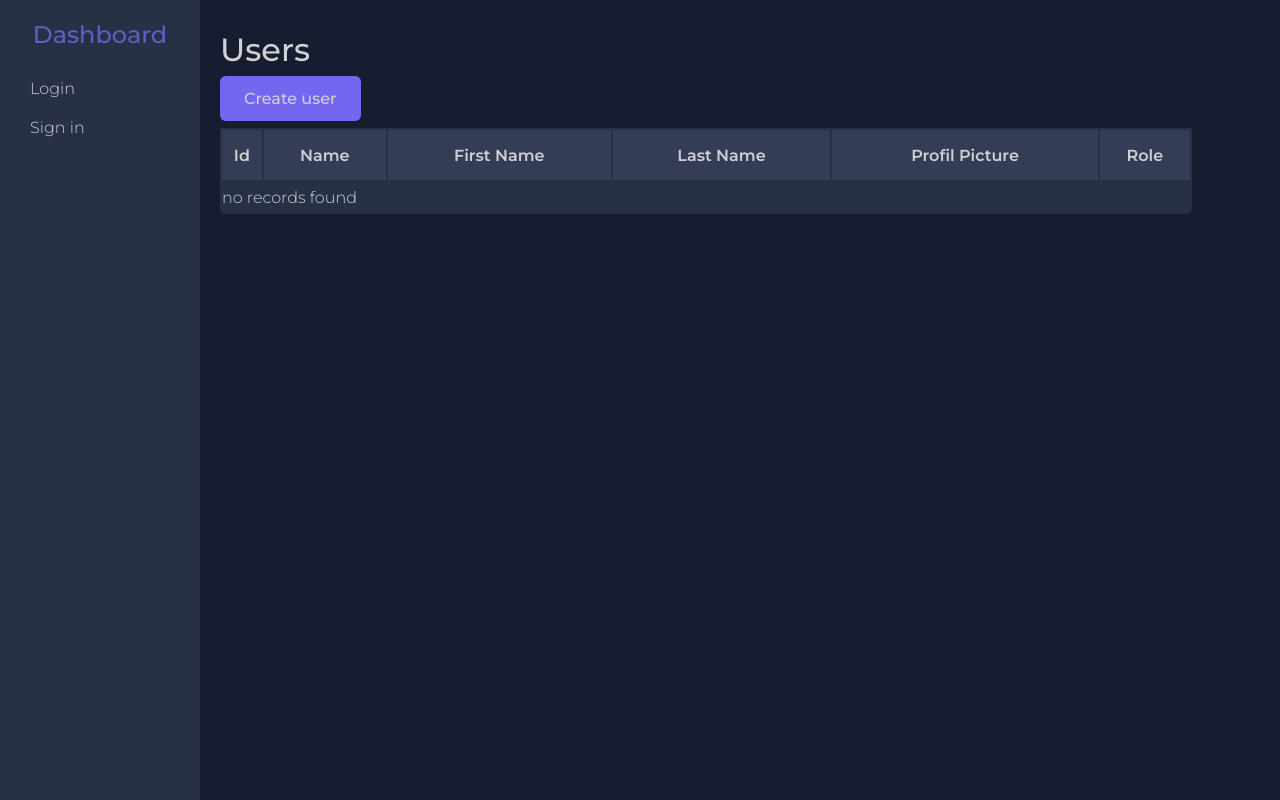
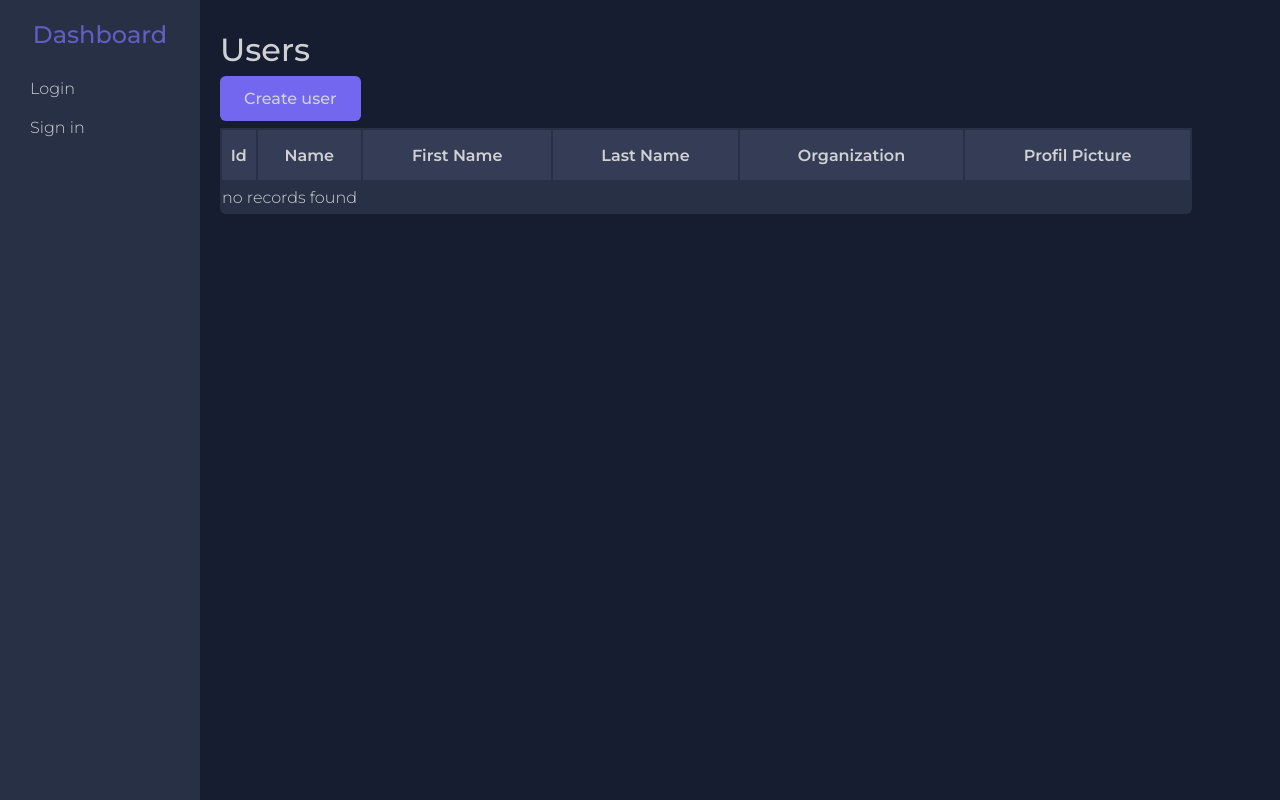
Before and after one commit to Cyril-lamirand/proceos, a Symfony app: template templates/user/index.html.twig in a window 1280 px wide. Run offline with Twig, Linux system fonts and the light colour scheme; the template is opened without the code that fills it, so the values that code supplies are empty; some libraries are stand-ins or nearby versions.

Commit message:
Update Hierarchical Roles and bo user pages

```diff
--- a/templates/user/index.html.twig
+++ b/templates/user/index.html.twig
@@ -12,9 +12,10 @@
         <th>Name</th>
         <th>First Name</th>
         <th>Last Name</th>
+        <th>Organization</th>
         <th>Profil Picture</th>
+        {% if is_granted('ROLE_ORGA_ADMIN') %}
         <th>Role</th>
-        {% if is_granted('ROLE_ORGA_ADMIN')%}
         <th>Actions</th>
         {% endif %}
     </tr>
@@ -26,12 +27,16 @@
         <td>{{user.email}}</td>
         <td>{{user.firstname}}</td>
         <td>{{user.lastname}}</td>
+        <td>{{user.organization.label}}</td>
         <td>
             {% if user.profilepicture is not null %}
             <img src="{{asset('/uploads/users/'~ user.profilepicture)}}"
                  alt="profil picture {{user.firstname}} {{user.lastname}}" style="width: 100px">
+            {% else %}
+            <p>Aucune image</p>
             {% endif %}
         </td>
+        {% if is_granted('ROLE_ORGA_ADMIN') %}
         <td>{{user.roles[0]}}
             <form action="{{path('admin_update_role',{id:user.id})}}" method="post">
                 <select name="roles" id="roles" class="user-input-select">
@@ -43,7 +48,6 @@
                 <input class="btn update-button" type="submit" value="update">
             </form>
         </td>
-        {% if is_granted('ROLE_ORGA_ADMIN')%}
         <td>
             <a class="btn btn-success" href="{{path('update_user',{id:user.id})}}"><i class="fas fa-pen"></i></a>
         </td>
```
